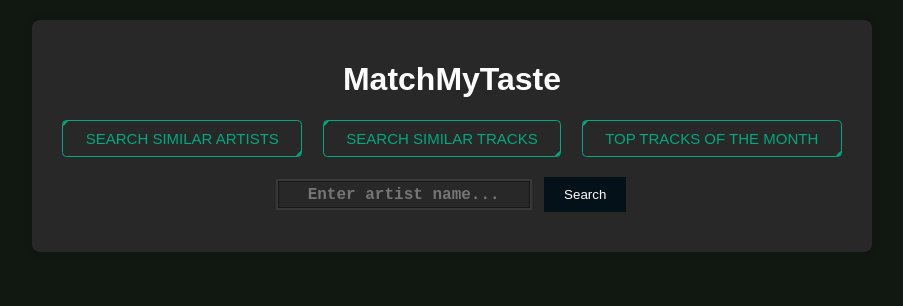
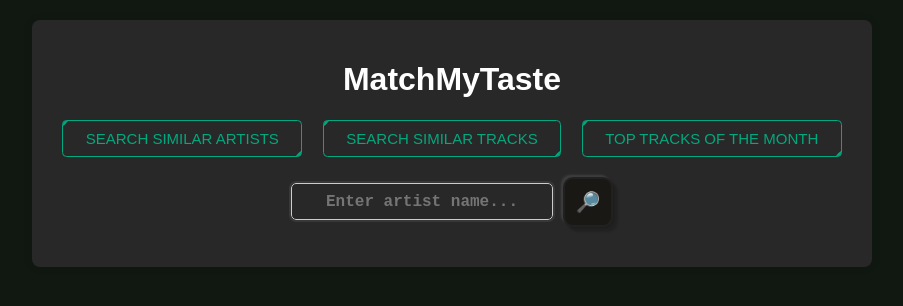
Before and after one commit to sayhan1610/matchmytaste, a plain HTML site: page web/index.html in a window 1280 px wide. Both pictures are taken after a click on the button "SEARCH SIMILAR ARTISTS". Shown: the whole page, without its empty margins (188-1091 px from the left). Drawn offline with Linux system fonts and the light colour scheme.

Commit message:
Seach button update

```diff
--- a/web/script.js
+++ b/web/script.js
@@ -3,7 +3,7 @@ function showArtistSearch() {
     const searchInputs = document.getElementById('searchInputs');
     searchInputs.innerHTML = `
       <input type="text" id="artistQuery" placeholder="Enter artist name...">
-      <button onclick="searchArtists()">Search</button>
+      <button onclick="searchArtists()"><div class="span">🔎</div></button>
     `;
   }
 
@@ -12,7 +12,7 @@ function showArtistSearch() {
     const searchInputs = document.getElementById('searchInputs');
     searchInputs.innerHTML = `
       <input type="text" id="trackQuery" placeholder="Enter track name...">
-      <button onclick="searchTracks()">Search</button>
+      <button onclick="searchTracks()"><div class="span">🔎</div></button>
     `;
   }
 
--- a/web/styles.css
+++ b/web/styles.css
@@ -111,19 +111,80 @@ body {
 
 
 
+  .search-container {
+    display: flex;
+    justify-content: center; /* Center horizontally */
+    align-items: center; /* Center vertically */
+    margin-bottom: 20px;
+  }
+
+
+  .search-container input[type="text"] {
+    padding: 10px;
+    font-size: 16px;
+    border: 1px solid #ccc;
+    border-radius: 5px;
+    margin-right: 10px; /* Space between input and button */
+  }
+
   .search-container button {
-    padding: 10px 20px;
-    margin-left: 10px;
-    background-color: #051118;
-    color: #ffffff;
-    border: none;
+    position: relative;
+    display: flex;
+    align-items: center;
+    justify-content: center;
+    color: #e8e8e8;
+    background-color: #191815;
+    width: 50px;
+    height: 50px;
+    font-size: 20px;
+    text-transform: uppercase;
+    border: 2px solid #212121;
+    border-radius: 10px;
+    transition: all 0.6s cubic-bezier(0.23, 1, 0.32, 1);
+    box-shadow: 5px 5px 2px rgba(0, 0, 0, 0.15),
+      2px 2px 2px rgba(0, 0, 0, 0.1),
+      -3px -3px 2px rgba(255, 255, 255, 0.05),
+      -2px -2px 1px rgba(255, 255, 255, 0.05);
+    overflow: hidden;
     cursor: pointer;
-    transition: background-color 0.3s ease;
+  }
+
+  .search-container button .span {
+    position: relative;
+    z-index: 2;
+    transition: all 0.6s cubic-bezier(0.23, 1, 0.32, 1);
+  }
+
+  .search-container button::before {
+    content: "";
+    position: absolute;
+    background-color: #e8e8e8;
+    width: 100%;
+    height: 100%;
+    left: 0%;
+    bottom: 0%;
+    transform: translate(-100%, 100%);
+    border-radius: 10px;
+    transition: all 0.6s cubic-bezier(0.23, 1, 0.32, 1);
+  }
+
+  .search-container button:hover::before {
+    transform: translate(0, 0);
+    transition-delay: 0.4s;
+  }
+
+  .search-container button:hover .span {
+    scale: 1.2;
   }
 
   .search-container button:hover {
-    background-color: #130e09;
+    box-shadow: none;
   }
+
+  .search-container button:active {
+    scale: 0.95;
+  }
+
 
   #resultsContainer {
     display: grid;
```
